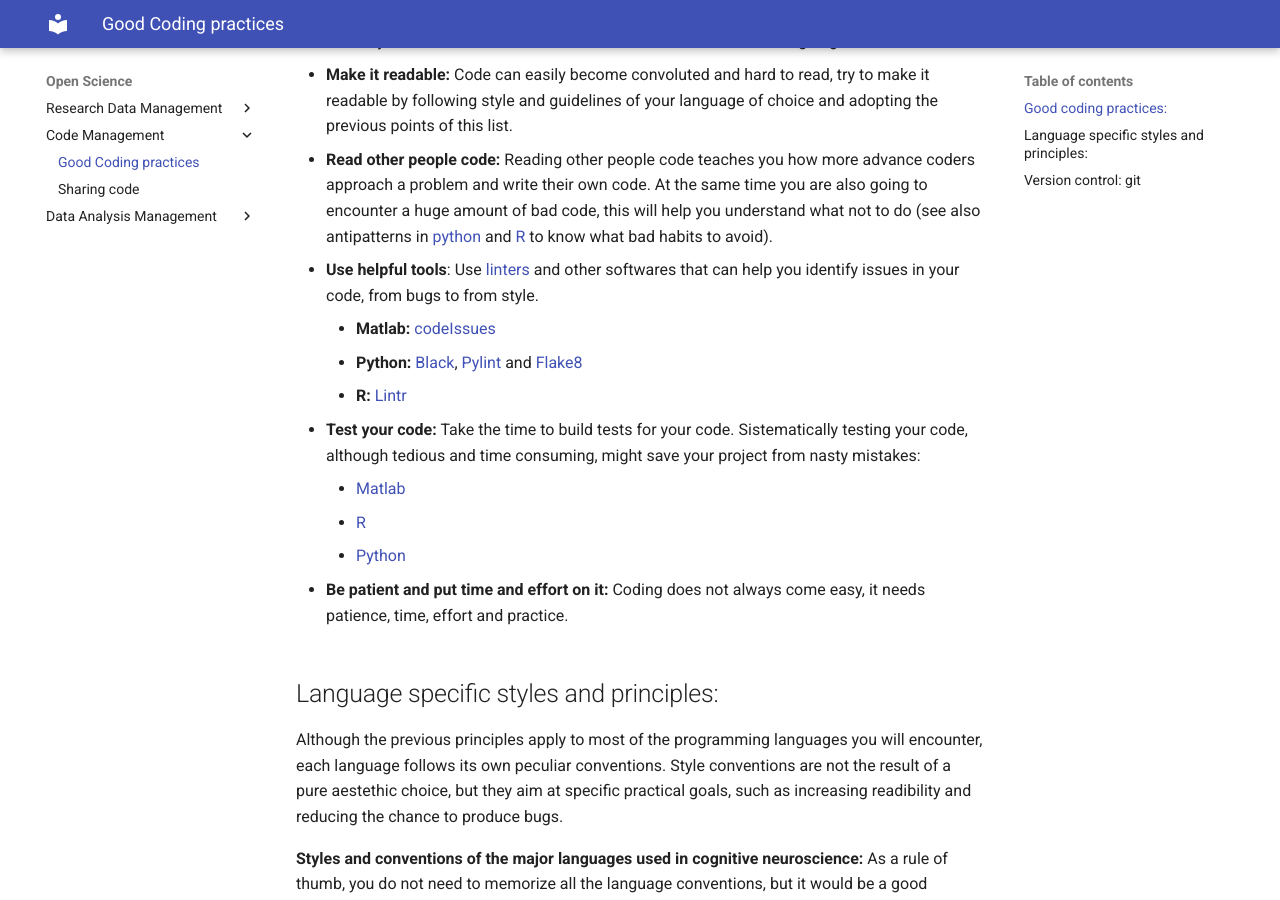
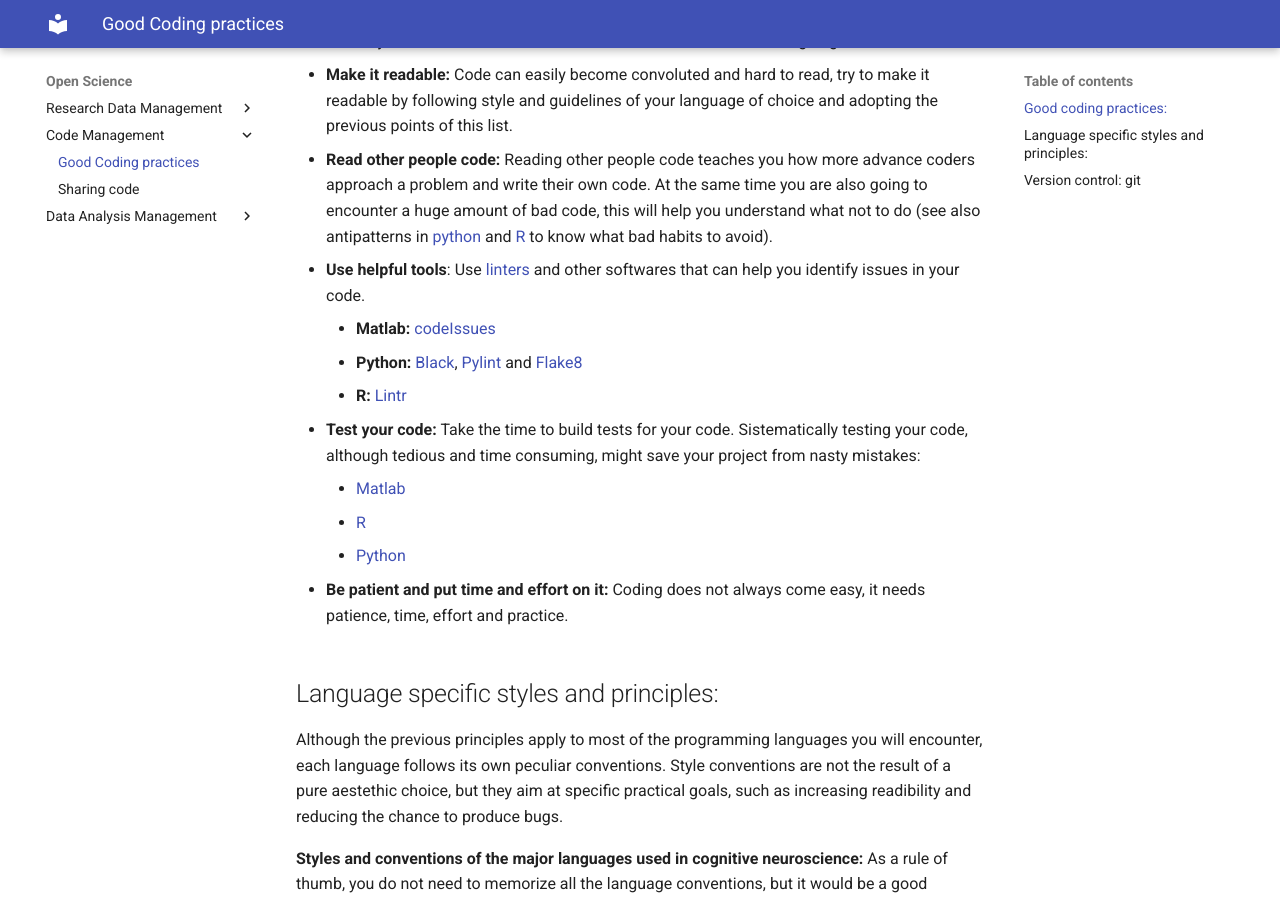
Before and after one commit to pvavra/temp-ipsy, an MkDocs documentation site: the page built from docs/open-science/code-management/good-practices.md, in a window 1280 px wide and 900 px high, scrolled down 1964 px. Built offline with MkDocs 1.6.1 and Material for MkDocs 9.7.7, drawn with Linux system fonts in a browser that asks for light colours.

Commit message:
Fix list

```diff
--- a/docs/open-science/code-management/good-practices.md
+++ b/docs/open-science/code-management/good-practices.md
@@ -69,7 +69,7 @@ As a starting point, you should make sure to gain a few principles of good codin
 
 - **Read other people code:** Reading other people code teaches you how more advance coders approach a problem and write their own code. At the same time you are also going to encounter a huge amount of bad code, this will help you understand what not to do (see also antipatterns in [python](https://docs.quantifiedcode.com/python-anti-patterns/) and [R](https://www.burns-stat.com/pages/Tutor/R_inferno.pdf) to know what bad habits to avoid).
 
-- **Use helpful tools**: Use [linters](https://en.wikipedia.org/wiki/Lint_(software)) and other softwares that can help you identify issues in your code, from bugs to from style.
+- **Use helpful tools**: Use [linters](https://en.wikipedia.org/wiki/Lint_(software)) and other softwares that can help you identify issues in your code.
     - **Matlab:** [codeIssues](https://www.mathworks.com/help/matlab/ref/codeissues.html)
     - **Python:** [Black](https://black.readthedocs.io/en/stable/), [Pylint](https://pylint.readthedocs.io/en/latest/) and [Flake8](https://flake8.pycqa.org/en/latest/)
     - **R:** [Lintr](https://lintr.r-lib.org/)
```
